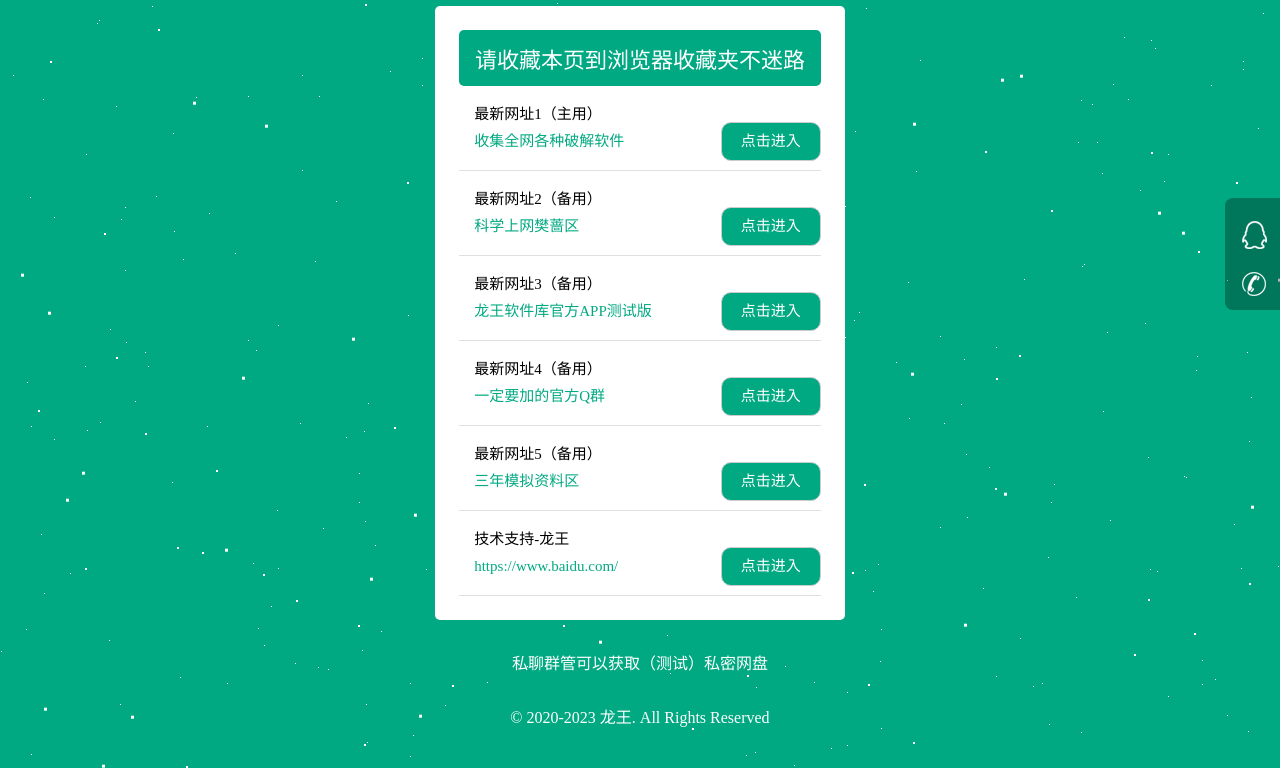
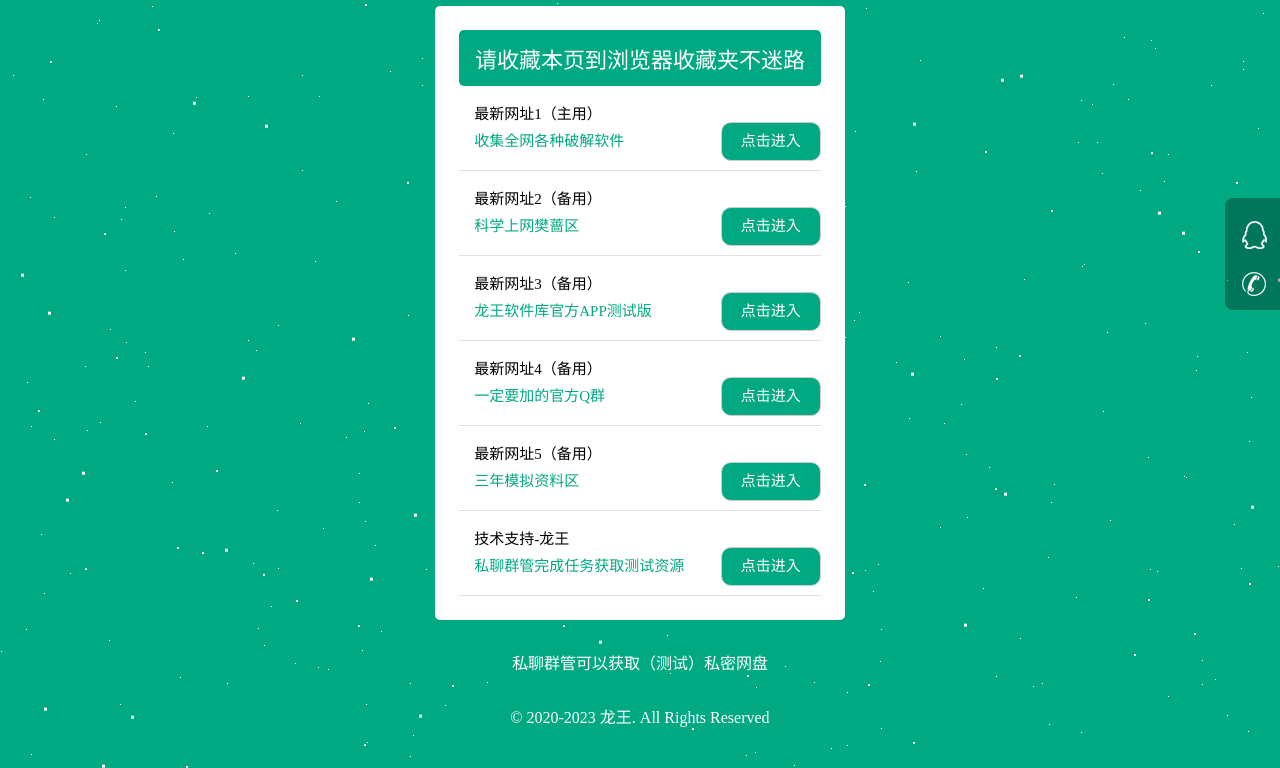
Before and after one commit to kimlongwang/kim.github.io, a plain HTML site: page index.html in a window 1280 px wide. Shown: the part 122-890 px from the top of the page. Drawn offline with Linux system fonts and the light colour scheme.

Commit message:
Update index.html

```diff
--- a/index.html
+++ b/index.html
@@ -202,7 +202,7 @@
 				<li>
                                 技术支持-龙王
                                 <div class="link">
-                                    <div style="color:#02a982">https://www.baidu.com/</div>
+                                    <div style="color:#02a982">私聊群管完成任务获取测试资源</div>
                                     <div class="go"><a href="http://wpa.qq.com/msgrd?v=3&uin=2973246337&site=qq&menu=yes" target="_blank">点击进入</a></div>
                                 </div>
                             </li>
```
